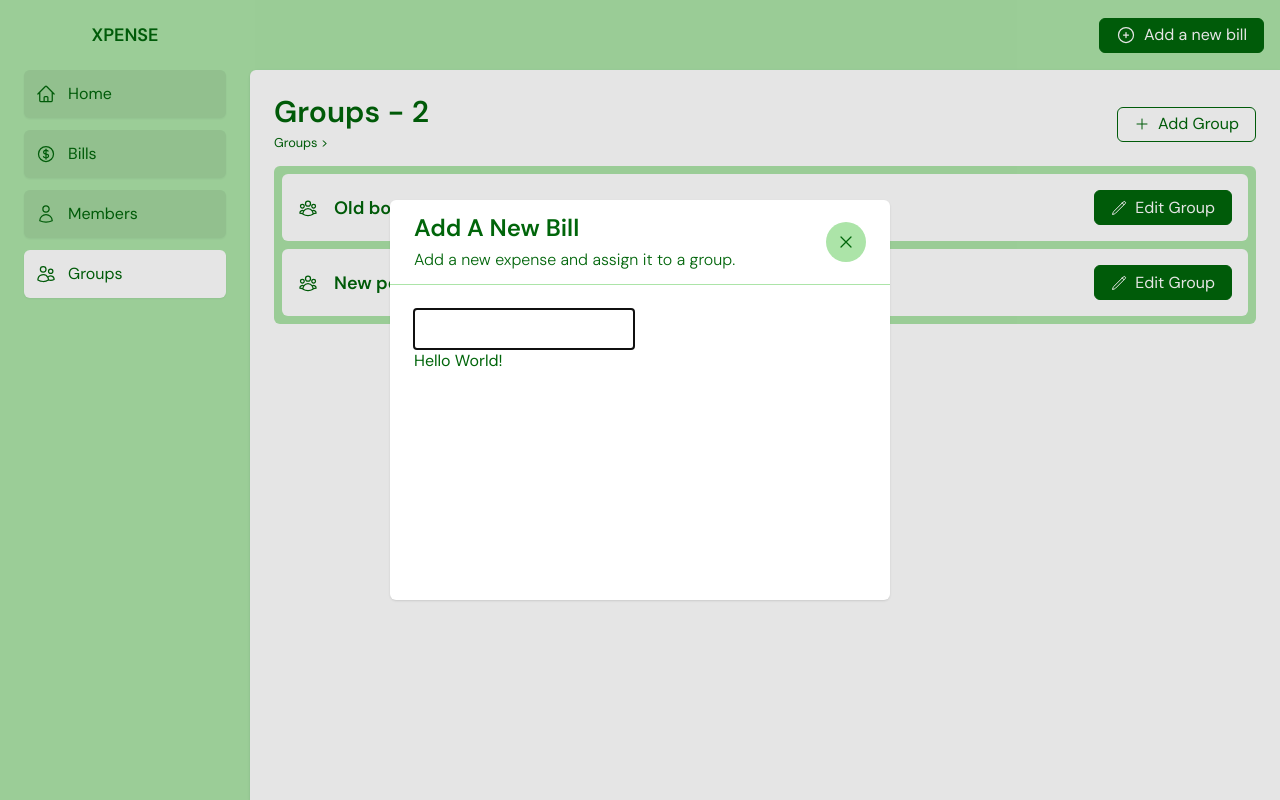
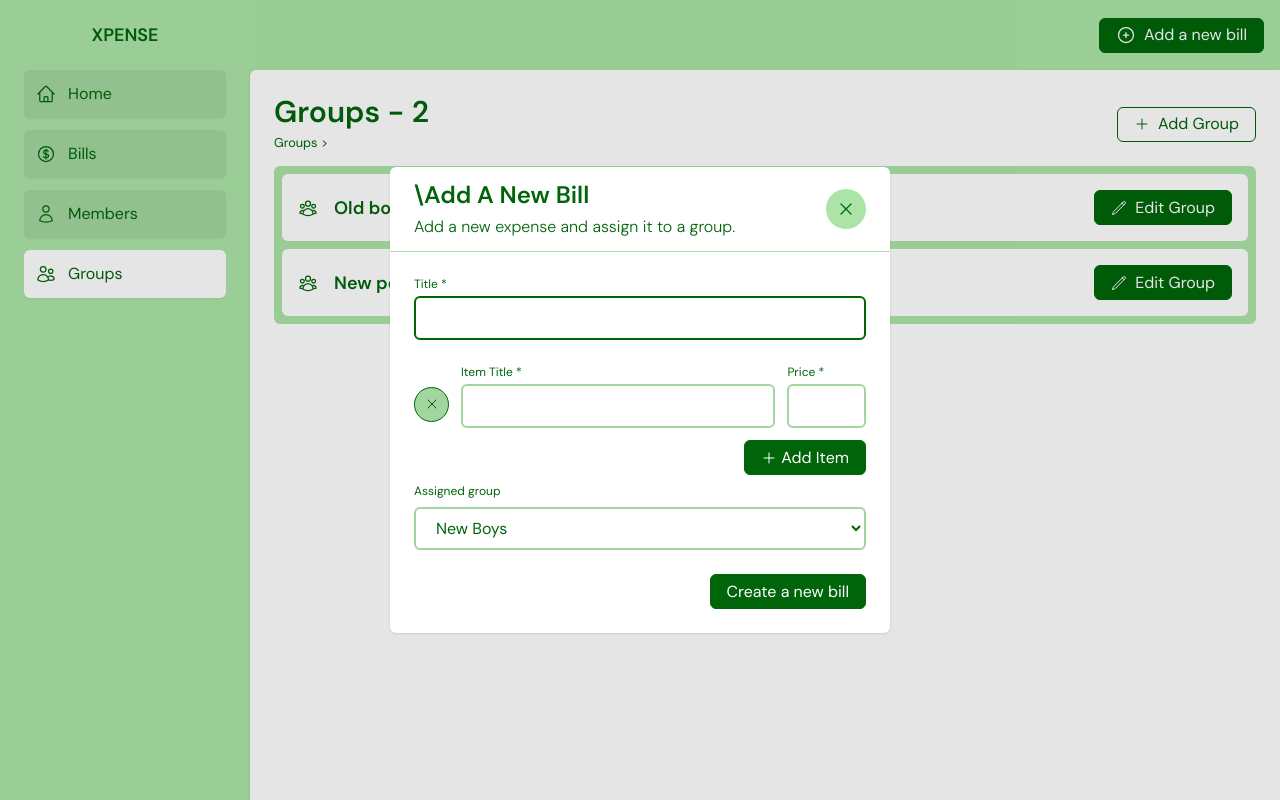
Before and after one commit to kodditor/xpense-app, a React (Vite) app: page /groups in a window 1280 px wide. Both pictures are taken after a click on the button "Add a new bill". Built offline with nearby package versions, Linux system fonts and the light colour scheme.

Commit message:
Added bill modal form

```diff
--- a/src/components/common/Button.component.tsx
+++ b/src/components/common/Button.component.tsx
@@ -5,6 +5,7 @@ interface ButtonProps {
   variant?: 'primary' |'outline',
   children: ReactNode,
   className?: string,
+  type?: 'button' | 'submit' | 'reset',
   onClick?: (...args: unknown[]) =>void,
 }
 
@@ -12,11 +13,13 @@ export default function Button({
     variant = 'primary',
     children,
     className,
+    type,
     onClick,
   }: ButtonProps){
   return (
     <>
       <button
+        type={type ?? 'button'}
         className={`${className} h-[35px] duration-150 rounded-md hover:shadow px-4 border-[1.5px] ` +
           (variant === 'primary' ? 'bg-primary hover:opacity-70 text-white border-primary' : '') +
           (variant === 'outline' ? 'bg-transparent hover:bg-primary hover:opacity-70 text-primary hover:text-white border-primary' : '')
--- a/src/components/common/Input.component.tsx
+++ b/src/components/common/Input.component.tsx
@@ -1,17 +1,36 @@
 
 type InputProps = {
-    type: 'text' | 'number' | 'datetime',
-
+    type?: 'text' | 'number' | 'datetime',
+    id?: string,
+    className?: string,
+    label?: string,
+    required?: boolean,
+    placeholder?: string,
+    name?: string,
 }
 
 export default function Input({
-    type,
+    type = 'text',
+    id,
+    className,
+    label,
+    required = false,
+    placeholder,
+    name,
+
 }: InputProps
 ){
     return(
-        <input
-            type={type || "text"}
-            className="bg-white text-primary px-4 py-2"
-         />
+        <div className="flex flex-col w-full">
+            { label && <label className="text-xs mb-1" htmlFor={id ?? ''}>{label} {required && '*'}</label> }
+            <input
+                type={type}
+                id={id}
+                required={required}
+                placeholder={placeholder}
+                name={name}
+                className={`${className} w-full bg-white focus:ring-0 focus:outline-none rounded-md focus:border-primary border-secondary duration-150 border-2 text-primary px-2 py-2`}
+            />
+        </div>
     )
 }
--- a/src/components/common/header.component.tsx
+++ b/src/components/common/header.component.tsx
@@ -1,11 +1,22 @@
-import { PlusCircleIcon } from "@heroicons/react/24/outline";
+import { PlusCircleIcon, PlusIcon, XMarkIcon } from "@heroicons/react/24/outline";
 import { Link } from "@tanstack/react-router";
 import Button from "./Button.component";
 import { useRef } from "react";
 import Modal from "./modal.component";
-import { Formik, Form } from "formik";
+import { Formik, Form, FieldArray } from "formik";
 import * as Yup from 'yup';
 import Input from "./Input.component";
+
+const groupOptions = [
+  {
+    title: 'New Boys',
+    id: 1,
+  },
+  {
+    title: 'Old Boys',
+    id: 2,
+  },
+]
 
 export default function HeaderComponent(){
   const addNewBillModalRef = useRef<HTMLDialogElement>(null)
@@ -30,28 +41,104 @@ export default function HeaderComponent(){
       title: '',
       cost: 0,
     }],
-    group: '',
+    group: 0,
   }
 
   function handleFormSubmit(values: any){
     alert(JSON.stringify(values));
+    // TODO: Implement this
   }
 
   return (
     <>
-      <Modal dialogRef={addNewBillModalRef} title='Add A New Bill' subtitle='Add a new expense and assign it to a group.'>
+      <Modal dialogRef={addNewBillModalRef} title='\Add A New Bill' subtitle='Add a new expense and assign it to a group.'>
         <Formik
         initialValues={initialValues}
-        onSubmit={handleFormSubmit}
+        onSubmit={ (values) => handleFormSubmit(values)}
         validationSchema={validationSchema}
         >
-          <Form className="flex flex-col gap-2">
-            <div>
-              <Input type='text' />
-            </div>
+          {( { values }) => (
+            <Form className="grid grid-cols-1 md:grid-cols-2 gap-2">
+              <div className="col-span-2 mb-4">
+                <Input
+                  type='text'
+                  id='title'
+                  required
+                  label="Title"
+                  />
+              </div>
+              <FieldArray
+                name='items'
 
-          </Form>
-        </Formik>Hello World!
+              >
+                {
+                  ({ remove,  push }) => (
+                    <>
+                      <div className="w-full col-span-2 mb-1" >
+                        {
+                          values.items.length > 0 &&
+                          values.items.map((item, idx) => (
+                            <div className="flex items-center mb-2 last:mb-0 ">
+                              <Button onClick={()=> { remove(idx)}} className="grid place-items-center !bg-secondary !text-primary border-0 mt-4 mr-3 !p-0 text-secondary h-8 aspect-square !rounded-full">
+                                  <XMarkIcon className="w-4" />
+                                </Button>
+                                <div className="w-full flex gap-3">
+                                  <span className="w-4/5">
+                                    <Input
+                                      name={`items.${idx}.title`}
+                                      label="Item Title"
+                                      required
+                                    />
+                                  </span>
+                                  <span className="w-1/5">
+                                    <Input
+                                      name={`items.${idx}.title`}
+                                      label="Price"
+                                      required
+                                    />
+                                  </span>
+                                </div>
+                            </div>
+                          ))
+                        }
+                      </div>
+                      <div className="w-full col-span-2 justify-end flex">
+                        <Button
+                          type='button'
+                          onClick={() => push({ title: '', cost: 0 })}
+                          className="w-fit px-2"
+                        >
+                          <div className="flex items-center gap-1">
+                            <PlusIcon className="w-4" /> Add Item
+                          </div>
+                        </Button>
+                      </div>
+                    </>
+                  )
+                }
+
+              </FieldArray>
+              <div className="w-full mb-4 col-span-2 flex flex-col">
+                <label className="text-xs text-primary mb-2">Assigned group</label>
+                <select className="px-4 py-2 rounded-md focus:ring-0 focus:outline-none focus:border-primary border-secondary border-2 bg-white" required>
+                  {
+                    groupOptions.map(({ title, id }, idx) => (
+                      <option
+                        value={id}
+                        key={idx}
+                      >
+                        {title}
+                      </option>
+                    ))
+                  }
+                </select>
+              </div>
+              <div className="col-span-2 flex justify-end">
+                <Button type="submit">Create a new bill</Button>
+              </div>
+            </Form>
+          ) }
+        </Formik>
       </Modal>
       <nav className="w-screen h-[70px] bg-bgGreen flex items-center justify-between gap-4">
         <Link to="/" className="p-4 w-[250px] text-primary text-lg font-semibold grid place-items-center">
--- a/src/components/common/modal.component.tsx
+++ b/src/components/common/modal.component.tsx
@@ -18,7 +18,7 @@ export default function Modal({dialogRef, title, subtitle, children}:ModalProps)
           <h2 className="text-2xl font-semibold">{title}</h2>
           { subtitle && <p className="font-light text-md truncate">{subtitle}</p>}
         </div>
-        <div onClick={()=> dialogRef.current!.close()} className="w-[40px] h-[40px] bg-bgGreen text-primary hover:bg-primary hover:text-bgGreen duration-150 grid place-items-center rounded-full">
+        <div onClick={()=> dialogRef.current!.close()} className="w-[40px] h-[40px] cursor-pointer bg-bgGreen text-primary hover:bg-primary hover:text-bgGreen duration-150 grid place-items-center rounded-full">
           <XMarkIcon className="w-5" />
         </div>
       </div>
--- a/src/routes/groups.lazy.tsx
+++ b/src/routes/groups.lazy.tsx
@@ -70,7 +70,7 @@ function Groups(){
 
 const groups = [
   {
-    id: 'g001',
+    id: 1,
     title: 'Old boys',
     members: [
       '0001',
@@ -80,7 +80,7 @@ const groups = [
     ]
   },
   {
-    id: 'g002',
+    id: 2,
     title: 'New political party',
     members: [
       '0001',
```
